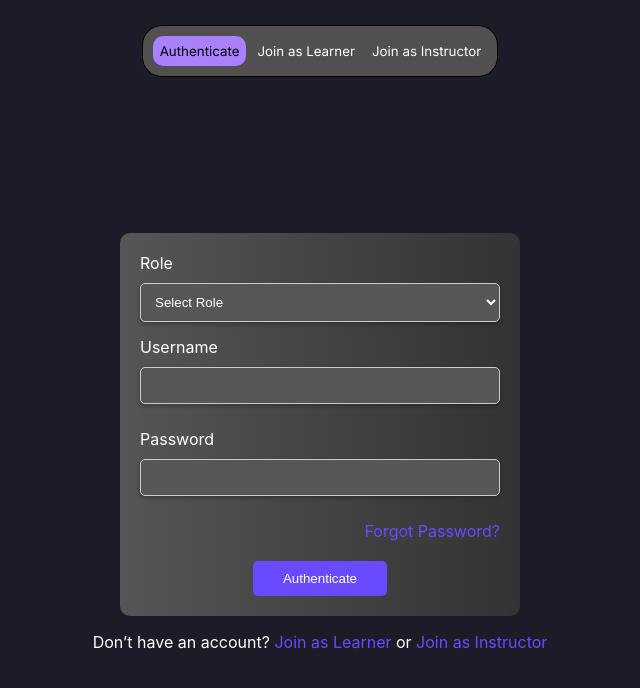
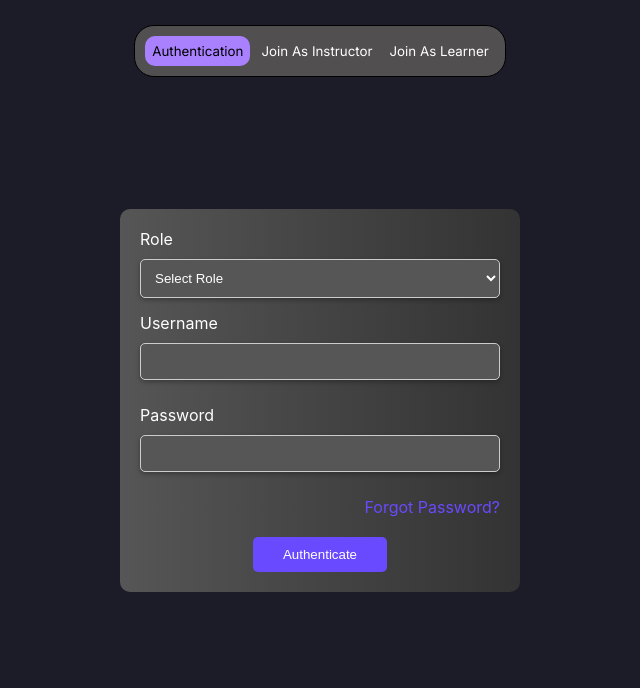
Before and after one commit to KhileshThakur/learnit-frontend, a React (Create React App) app: page /auth in a window 1280 px wide. Shown: the top 688 px of the page, without its empty margins (320-960 px from the left). Built offline with nearby package versions, Linux system fonts and the light colour scheme; a web font is replaced by a local one.

Commit message:
Login ka zamela

```diff
--- a/src/App.js
+++ b/src/App.js
@@ -3,9 +3,9 @@ import { BrowserRouter as Router, Route, Routes } from 'react-router-dom';
 
 //Import Components
 import Homepage from './Home/Pages/Homepage';
-import Login from './Auth/Login';
-import JoinAsLearner from './Auth/Components/JoinAsLearner';
-import JoinAsInstructor from './Auth/Components/JoinAsInstructor';
+import Login from './Auth/Authentication';
+import JoinAsLearner from './Auth/JoinAsLearner';
+import JoinAsInstructor from './Auth/JoinAsInstructor';
 
 
 import AdminAuth from './Admin/Pages/AdminAuth';
--- /dev/null
+++ b/src/Auth/AuthHeader.js
@@ -0,0 +1,36 @@
+import React from 'react';
+import { useNavigate, useLocation } from 'react-router-dom';
+
+const AuthHeader = () => {
+    const navigate = useNavigate();
+    const location = useLocation();
+
+    const handleNavigation = (path) => {
+        navigate(path);
+    };
+
+    return (
+        <div className="button-group-container">
+            <button
+                onClick={() => handleNavigation('/auth')}
+                className={`auth-btn ${location.pathname === '/auth' ? 'active' : ''}`}
+            >
+                Authentication
+            </button>
+            <button
+                onClick={() => handleNavigation('/register-instructor')}
+                className={`auth-btn ${location.pathname === '/register-instructor' ? 'active' : ''}`}
+            >
+                Join As Instructor
+            </button>
+            <button
+                onClick={() => handleNavigation('/register-learner')}
+                className={`auth-btn ${location.pathname === '/register-learner' ? 'active' : ''}`}
+            >
+                Join As Learner
+            </button>
+        </div>
+    );
+};
+
+export default AuthHeader;
--- /dev/null
+++ b/src/Auth/Authentication.js
@@ -0,0 +1,68 @@
+import React, {useState} from 'react';
+import {Link} from 'react-router-dom';
+import AuthHeader from './AuthHeader';
+import './Auth.css'
+
+const Authentication = () => {
+  const [role, setRole] = useState('Select Role');
+  const [username, setUsername] = useState('');
+  const [password, setPassword] = useState('');
+
+  const handleLogin = (e) => {
+    e.preventDefault();
+    // Add login logic
+    console.log('Logging in:', { role, username, password });
+  };
+
+  return (
+    <div className="full-page">
+      <AuthHeader />
+
+      <form className="login-form" onSubmit={handleLogin}>
+        <div className="input-group">
+          <label htmlFor="role">Role</label>
+          <select
+            id="role"
+            value={role}
+            onChange={(e) => setRole(e.target.value)}
+            required
+          >
+            <option value="Select Role" disabled>Select Role</option>
+            <option value="learner">Learner</option>
+            <option value="instructor">Instructor</option>
+          </select>
+        </div>
+
+        <div className="input-group">
+          <label htmlFor="username">Username</label>
+          <input
+            type="text"
+            id="username"
+            value={username}
+            onChange={(e) => setUsername(e.target.value)}
+            required
+          />
+        </div>
+
+        <div className="input-group">
+          <label htmlFor="password">Password</label>
+          <input
+            type="password"
+            id="password"
+            value={password}
+            onChange={(e) => setPassword(e.target.value)}
+            required
+          />
+        </div>
+
+        <div className="forgot-password">
+          <Link to="/forgot-password">Forgot Password?</Link>
+        </div>
+
+        <button type="submit" className="login-btn">Authenticate</button>
+      </form>
+    </div>
+  );
+};
+
+export default Authentication;
--- a/src/Auth/Components/JoinAsInstructor.js
+++ /dev/null
@@ -1,12 +0,0 @@
-import React from 'react'
-
-const RegisterInstructor = () => {
-  return (
-    <div>
-      Register as Instructor
-      <h1>Page Under Construction</h1>
-    </div>
-  )
-}
-
-export default RegisterInstructor
--- a/src/Auth/Components/JoinAsLearner.js
+++ /dev/null
@@ -1,12 +0,0 @@
-import React from 'react'
-
-const RegisterLearner = () => {
-  return (
-    <div>
-      Register as Learner
-      <h1>Page Under Construction</h1>
-    </div>
-  )
-}
-
-export default RegisterLearner
--- /dev/null
+++ b/src/Auth/JoinAsInstructor.js
@@ -0,0 +1,14 @@
+import React from 'react';
+import AuthHeader from './AuthHeader';
+
+const JoinAsInstructor = () => {
+    return (
+        <div className="full-page">
+            <AuthHeader />
+            <h2>Join As Instructor</h2>
+            {/* Add instructor registration logic here */}
+        </div>
+    );
+};
+
+export default JoinAsInstructor;
--- /dev/null
+++ b/src/Auth/JoinAsLearner.js
@@ -0,0 +1,14 @@
+import React from 'react';
+import AuthHeader from './AuthHeader';
+
+const JoinAsLearner = () => {
+    return (
+        <div className="full-page">
+            <AuthHeader />
+            <h2>Join As Learner</h2>
+            {/* Add learner registration logic here */}
+        </div>
+    );
+};
+
+export default JoinAsLearner;
--- a/src/Auth/Login.js
+++ /dev/null
@@ -1,116 +0,0 @@
-import React, { useState } from 'react';
-import { Link } from 'react-router-dom';
-import JoinAsLearner from './Components/JoinAsLearner';
-import JoinAsInstructor from './Components/JoinAsInstructor';
-import './Login.css';
-
-const Login = () => {
-  const [role, setRole] = useState('Select Role');
-  const [username, setUsername] = useState('');
-  const [password, setPassword] = useState('');
-  const [selectedOption, setSelectedOption] = useState('authenticate');
-
-  const handleLogin = (e) => {
-    e.preventDefault();
-    // Add login logic
-    console.log('Logging in:', { role, username, password });
-  };
-
-  const renderContent = () => {
-    switch (selectedOption) {
-      case 'learner':
-        return <JoinAsLearner />;
-      case 'instructor':
-        return <JoinAsInstructor />;
-      case 'authenticate':
-      default:
-        return (
-          <form className="login-form" onSubmit={handleLogin}>
-            <div className="input-group">
-              <label htmlFor="role">Role</label>
-              <select
-                id="role"
-                value={role}
-                onChange={(e) => setRole(e.target.value)}
-                required
-              >
-                <option value="Select Role" disabled>Select Role</option>
-                <option value="learner">Learner</option>
-                <option value="instructor">Instructor</option>
-              </select>
-            </div>
-
-            <div className="input-group">
-              <label htmlFor="username">Username</label>
-              <input
-                type="text"
-                id="username"
-                value={username}
-                onChange={(e) => setUsername(e.target.value)}
-                required
-              />
-            </div>
-
-            <div className="input-group">
-              <label htmlFor="password">Password</label>
-              <input
-                type="password"
-                id="password"
-                value={password}
-                onChange={(e) => setPassword(e.target.value)}
-                required
-              />
-            </div>
-
-            <div className="forgot-password">
-              <Link to="/forgot-password">Forgot Password?</Link>
-            </div>
-
-            <button type="submit" className="login-btn">Authenticate</button>
-          </form>
-        );
-    }
-  };
-
-  return (
-    <div className="full-page">
-
-      <div className="button-group-container">
-        {/* <div className="button-group"> */}
-          <button
-            className={`auth-btn ${selectedOption === 'authenticate' ? 'active' : ''}`}
-            onClick={() => setSelectedOption('authenticate')}
-          >
-            Authenticate
-          </button>
-          <button
-            className={`auth-btn ${selectedOption === 'learner' ? 'active' : ''}`}
-            onClick={() => setSelectedOption('learner')}
-          >
-            Join as Learner
-          </button>
-          <button
-            className={`auth-btn ${selectedOption === 'instructor' ? 'active' : ''}`}
-            onClick={() => setSelectedOption('instructor')}
-          >
-            Join as Instructor
-          </button>
-        {/* </div> */}
-      </div>
-
-      <div className="content-container">
-        {renderContent()}
-      </div>
-
-      {selectedOption === 'authenticate' && (
-        <>
-        <div className="register-links">
-          <p>Don’t have an account? <Link to="/register-learner">Join as Learner</Link> or <Link to="/register-instructor">Join as Instructor</Link></p>
-        </div>
-        </>
-      )}
-    </div>
-  );
-};
-
-export default Login;
```
Also changed, not shown: src/Auth/Auth.css (renamed from src/Auth/Login.css), src/Auth/Components/Authentication.js (deleted).
